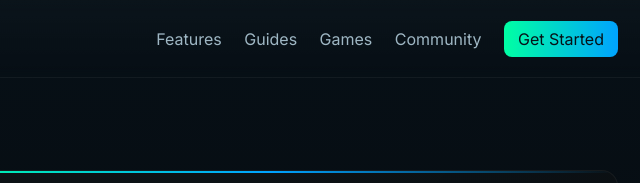
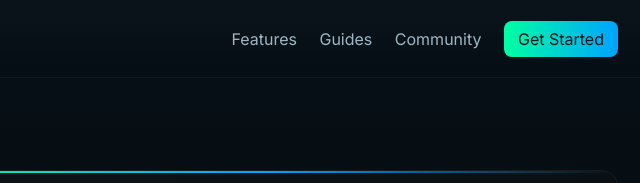
Before and after one commit to mrtrick37/mrtrick, a plain HTML site: page index.html in a window 1280 px wide. Shown: the top 183 px of the page, 544-1184 px from the left. Drawn offline with Linux system fonts and the light colour scheme.

Commit message:
Remove Games menu item from navigation

```diff
--- a/index.html
+++ b/index.html
@@ -18,7 +18,6 @@
         <nav class="nav">
           <a href="#features">Features</a>
           <a href="docs/index.html">Guides</a>
-          <a href="#games">Games</a>
           <a href="community.html">Community</a>
           <a class="cta" href="#download">Get Started</a>
         </nav>
```
